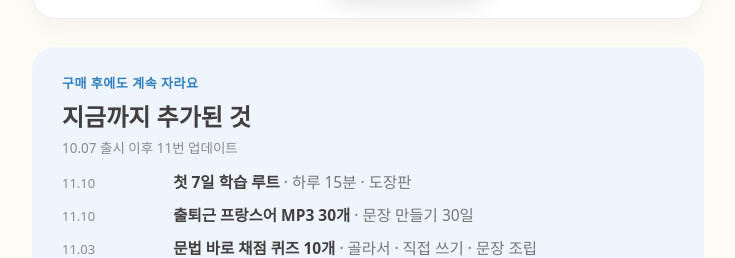
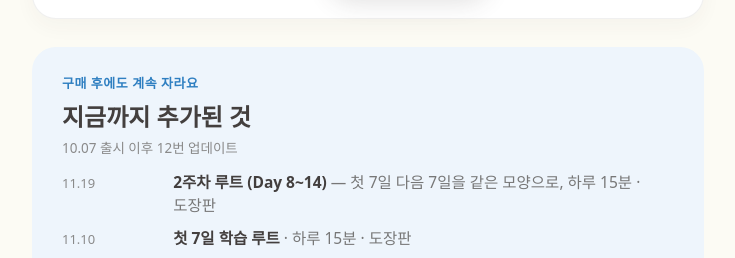
Before and after one commit to tonbonami/onespoon-bookstore, a plain HTML site: page books/index.html in a window 1280 px wide. Shown: the part 1760-2018 px from the top of the page, without its empty margins (272-1007 px from the left). Drawn offline with Linux system fonts and the light colour scheme; files whose address does not match are found by name.

Commit message:
3.0 '구매 후에도 계속 자라요' 맨 위에 '11.19 2주차 루트 (Day 8~14) — 첫 7일 다음 7일을 같은 모양으로, 하루 15분 · 도장판', 출시 이후 11번 → 12번 업데이트(우댕 서점 방 11/20, 접기는 그대로: 최신 3줄 + 지난 9개 더 보기)
Co-Authored-By: Claude Opus 5.5 <noreply@anthropic.com>

```diff
--- a/books/index.html
+++ b/books/index.html
@@ -313,9 +313,10 @@
         <section class="grow-section" aria-labelledby="growTitle" style="background:#EEF5FC;border-radius:24px;padding:26px 30px;margin:0 24px 48px;box-sizing:border-box">
           <p style="margin:0;font-size:13px;font-weight:700;color:#2F7FC1;letter-spacing:.04em">구매 후에도 계속 자라요</p>
           <h2 id="growTitle" style="margin:6px 0 4px;font-size:24px">지금까지 추가된 것</h2>
-          <p class="grow-count">10.07 출시 이후 11번 업데이트</p>
+          <p class="grow-count">10.07 출시 이후 12번 업데이트</p>
           <!-- 날짜는 studio/index.html NOUVEAU 공지의 upd-date와 맞춘다(최신이 맨 위). 업데이트가 늘면 위 횟수도 같이 고친다 -->
           <ul class="grow-list grow-dated" id="growList">
+            <li><span class="grow-date">11.19</span><span><b>2주차 루트 (Day 8~14)</b> <span class="grow-sub">— 첫 7일 다음 7일을 같은 모양으로, 하루 15분 · 도장판</span></span></li>
             <li><span class="grow-date">11.10</span><span><b>첫 7일 학습 루트</b> <span class="grow-sub">· 하루 15분 · 도장판</span></span></li>
             <li><span class="grow-date">11.10</span><span><b>출퇴근 프랑스어 MP3 30개</b> <span class="grow-sub">· 문장 만들기 30일</span></span></li>
             <li><span class="grow-date">11.03</span><span><b>문법 바로 채점 퀴즈 10개</b> <span class="grow-sub">· 골라서 · 직접 쓰기 · 문장 조립</span></span></li>
```
